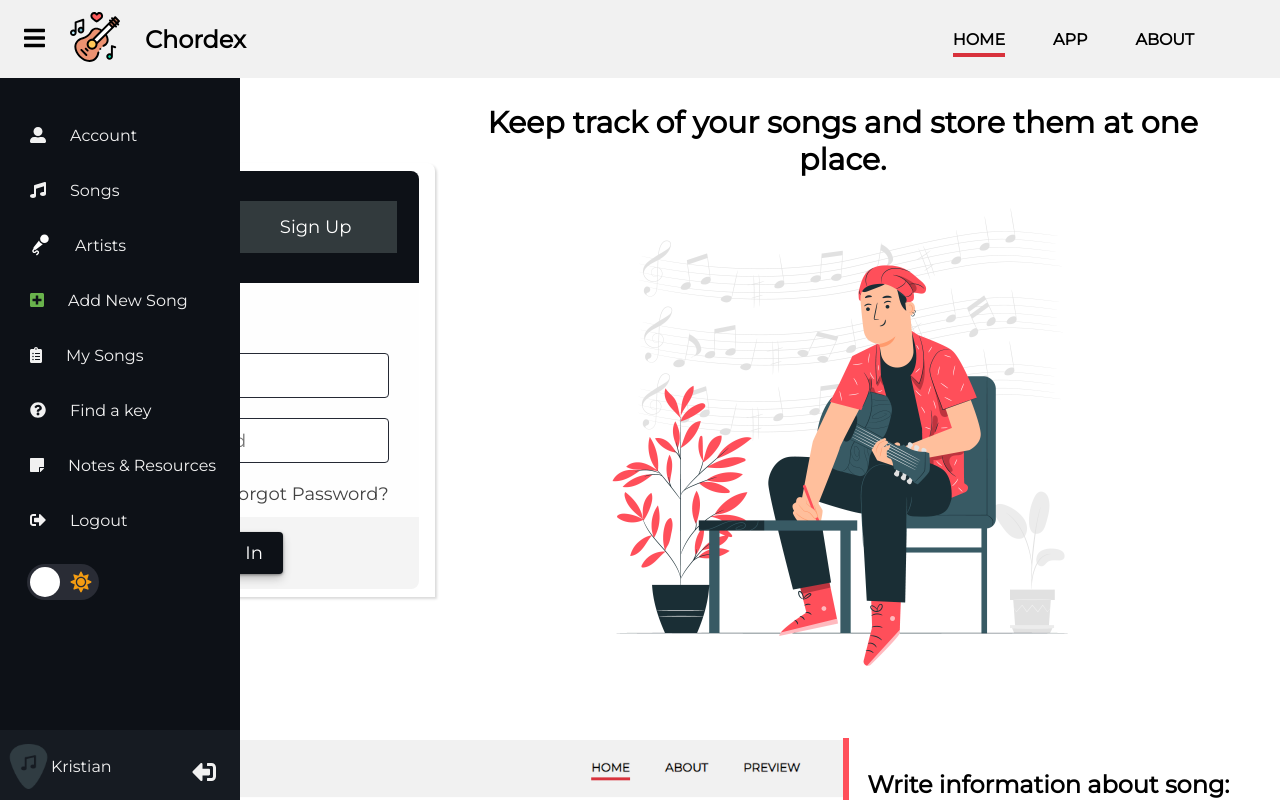
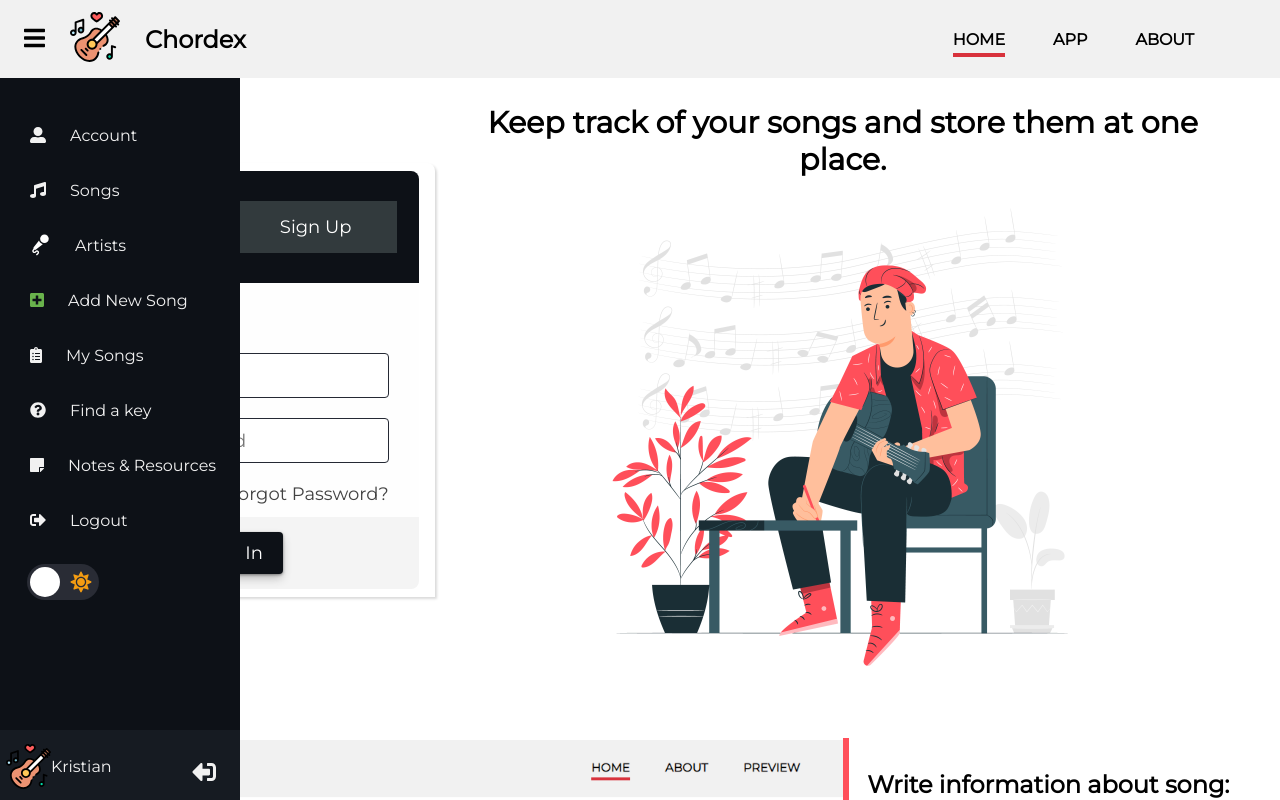
Before and after one commit to Kristian383/chordex-master, a Vue app: page /home in a window 1280 px wide. Both pictures are taken after a click on the element 34 px from the left and 38 px from the top of the page. Shown: the top 800 px of the page. Built offline with nearby package versions, Linux system fonts and the light colour scheme.

Commit message:
Update TheSidebar.vue

```diff
--- a/src/components/layout/TheSidebar.vue
+++ b/src/components/layout/TheSidebar.vue
@@ -167,8 +167,8 @@
       <div class="profile_content">
         <div class="profile">
           <div class="profile_details">
-            <img src="./../../assets/music.png" alt="" />
-            <div class="name">Kristian</div>
+            <img src="@/assets/guitar.svg" alt="" />
+            <div class="name">{{getUserData.username}}</div>
           </div>
           <font-awesome-icon
             @click="logOutUser"
@@ -211,6 +211,9 @@ export default {
     },
     sidebarIsActive(){
       return this.$store.getters.sidebarIsActive
+    },
+    getUserData() {
+      return this.$store.getters.getUserData
     }
   },
 
```
